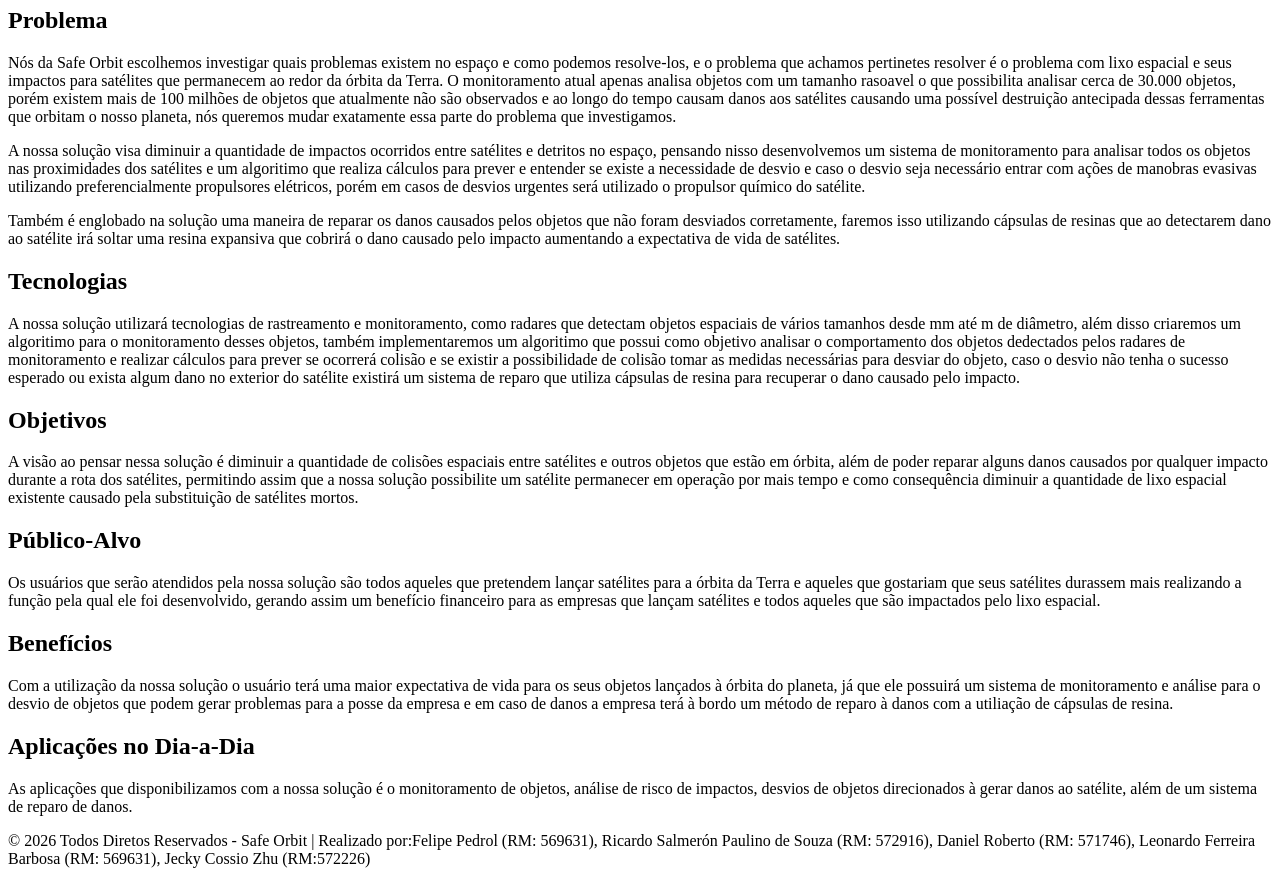
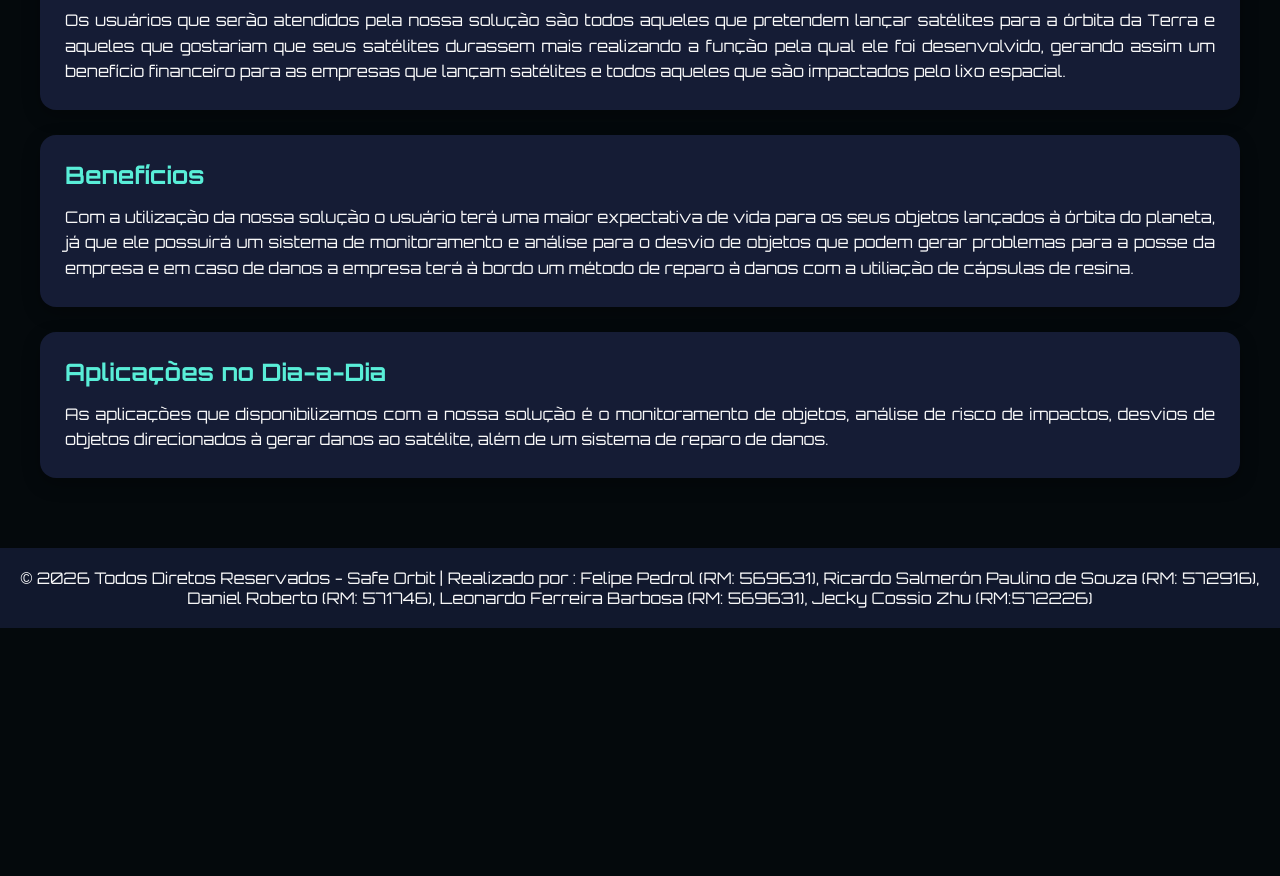
Before and after one commit to SAFE-ORBIT/GS-Front-End, a plain HTML site: page index.html in a window 1280 px wide. Shown: the part 1199-2075 px from the top of the page. After the commit the page ends 1827 px from the top, so only its background shows below. Drawn offline with Linux system fonts and the light colour scheme.

Commit message:
[Feat] Adicionando e estilizando o conteúdo da página

```diff
--- a/index.html
+++ b/index.html
@@ -5,17 +5,20 @@
     <meta name="viewport" content="width=device-width, initial-scale=1.0">
     <!-- CSS Externo -->
     <link rel="stylesheet" href="./src/css/style.css">
+    <link rel="preconnect" href="https://fonts.googleapis.com">
+    <link rel="preconnect" href="https://fonts.gstatic.com" crossorigin>
+    <link href="https://fonts.googleapis.com/css2?family=Audiowide&family=Orbitron:wght@400..900&display=swap" rel="stylesheet">
     <title>Safe Orbit</title>
 </head>
 <body>
     <!-- Cabeçalho e logo -->
     <header>
-        <img src="./src/imgs/Logo-Safe-Orbit.png" alt="Logo do grupo Safe Orbit">
+        <img src="./src/imgs/Logo-Safe-Orbit.png" alt="Logo do grupo Safe Orbit" id="img-logo">
         <h1 id="logo"> Safe Orbit</h1>
     </header>
     <!-- Divisão das sessões de conteúdo da página -->
     <main class="container">
-        <div id="problema">
+        <div class="card" id="problema">
             <h2>Problema</h2>
             <p>
                 Nós da Safe Orbit escolhemos investigar quais problemas existem no espaço e como podemos resolve-los, e o problema que achamos pertinetes resolver é o problema com lixo espacial
@@ -33,7 +36,7 @@
                 irá soltar uma resina expansiva que cobrirá o dano causado pelo impacto aumentando a expectativa de vida de satélites.
             </p>
         </div>
-        <div id="tecnologia">
+        <div class="card" id="tecnologia">
             <h2>Tecnologias</h2>
             <p>
               A nossa solução utilizará tecnologias de rastreamento e monitoramento, como radares que detectam objetos espaciais de vários tamanhos desde mm até m de diâmetro, além disso criaremos um algoritimo para o monitoramento
@@ -41,35 +44,35 @@
               de colisão tomar as medidas necessárias para desviar do objeto, caso o desvio não tenha o sucesso esperado ou exista algum dano no exterior do satélite existirá um sistema de reparo que utiliza cápsulas de resina para recuperar o dano causado pelo impacto.
             </p>
         </div>
-        <div id="objetivos">
+        <div class="card" id="objetivos">
             <h2>Objetivos</h2>
             <p>
                 A visão ao pensar nessa solução é diminuir a quantidade de colisões espaciais entre satélites e outros objetos que estão em órbita, além de poder reparar alguns danos causados por qualquer impacto durante a rota dos satélites, permitindo assim que a nossa solução
                 possibilite um satélite permanecer em operação por mais tempo e como consequência diminuir a quantidade de lixo espacial existente causado pela substituição de satélites mortos.
             </p>
         </div>
-        <div id="publico-alvo">
+        <div class="card" id="publico-alvo">
             <h2>Público-Alvo</h2>
             <p>
                 Os usuários que serão atendidos pela nossa solução são todos aqueles que pretendem lançar satélites para a órbita da Terra e aqueles que gostariam que seus satélites durassem mais realizando a função pela qual ele foi desenvolvido, gerando assim um benefício financeiro para
                 as empresas que lançam satélites e todos aqueles que são impactados pelo lixo espacial.
             </p>
         </div>
-        <div id="beneficios">
+        <div class="card" id="beneficios">
             <h2>Benefícios</h2>
             <p>
                 Com a utilização da nossa solução o usuário terá uma maior expectativa de vida para os seus objetos lançados à órbita do planeta, já que ele possuirá um sistema de monitoramento e análise para o desvio de objetos que podem gerar problemas para a posse da empresa e
                 em caso de danos a empresa terá à bordo um método de reparo à danos com a utiliação de cápsulas de resina.
             </p>
         </div>
-        <div id="aplicacoes">
+        <div class="card" id="aplicacoes">
             <h2>Aplicações no Dia-a-Dia</h2>
             <p>
                 As aplicações que disponibilizamos com a nossa solução é o monitoramento de objetos, análise de risco de impactos, desvios de objetos direcionados à gerar danos ao satélite, além de um sistema de reparo de danos.
             </p>
         </div>
     </main>
-    <footer id="rodape">&copy; 2026 Todos Diretos Reservados - Safe Orbit | Realizado por:Felipe Pedrol (RM: 569631), Ricardo Salmerón Paulino de Souza (RM: 572916), Daniel Roberto (RM: 571746), Leonardo Ferreira Barbosa (RM: 569631), Jecky Cossio Zhu (RM:572226) </footer>
+    <footer id="rodape">&copy; 2026 Todos Diretos Reservados - Safe Orbit | Realizado por : Felipe Pedrol (RM: 569631), Ricardo Salmerón Paulino de Souza (RM: 572916), Daniel Roberto (RM: 571746), Leonardo Ferreira Barbosa (RM: 569631), Jecky Cossio Zhu (RM:572226) </footer>
 
 </body>
 </html>
--- a/src/css/style.css
+++ b/src/css/style.css
@@ -0,0 +1,81 @@
+:root{
+    --color1: #2d3133;
+    --background-color:#101415;
+    --background-cards:#151c35;
+    --background-color2:#04090c;
+    --font-family: "Orbitron", sans-serif;
+    --text-color: #f8f8f8;
+    --text-color2: #59eed8;
+}
+
+*{
+    margin:0;
+    padding:0;
+}
+
+
+head{
+    background-color: var(--background-color);
+}
+
+
+#img-logo {
+    width: 80px;
+    height: auto;
+}
+
+body{
+    background-color: var(--background-color2);
+    font-family: var(--font-family);
+    color: var(--text-color);
+
+}
+
+header {
+    display: flex;
+    align-items: center;
+    gap: 20px;
+    background-color: var(--background-color);
+    color:var(--text-color2);
+    padding: 15px;
+}
+
+
+.container {
+    display: grid;
+    grid-template-rows: repeat(auto-fit, minmax(320px, 1fr));
+    gap: 25px;
+    padding: 40px;
+}
+
+/* CARDS */
+.card {
+    background: var(--background-cards);
+    border-radius: 16px;
+    padding: 25px;
+    box-shadow: 0 6px 18px rgba(0,0,0,0.3);
+    transition: 0.3s ease;
+}
+
+.card:hover {
+    transform: translateY(-8px);
+    box-shadow: 0 10px 25px rgba(0,0,0,0.5);
+}
+
+.card h2 {
+    color: var(--text-color2);
+    margin-bottom: 15px;
+}
+
+.card p {
+    line-height: 1.6;
+    text-align: justify;
+}
+
+/* FOOTER */
+#rodape {
+    text-align: center;
+    padding: 20px;
+    background: #11182d;
+    margin-top: 30px;
+}
```
